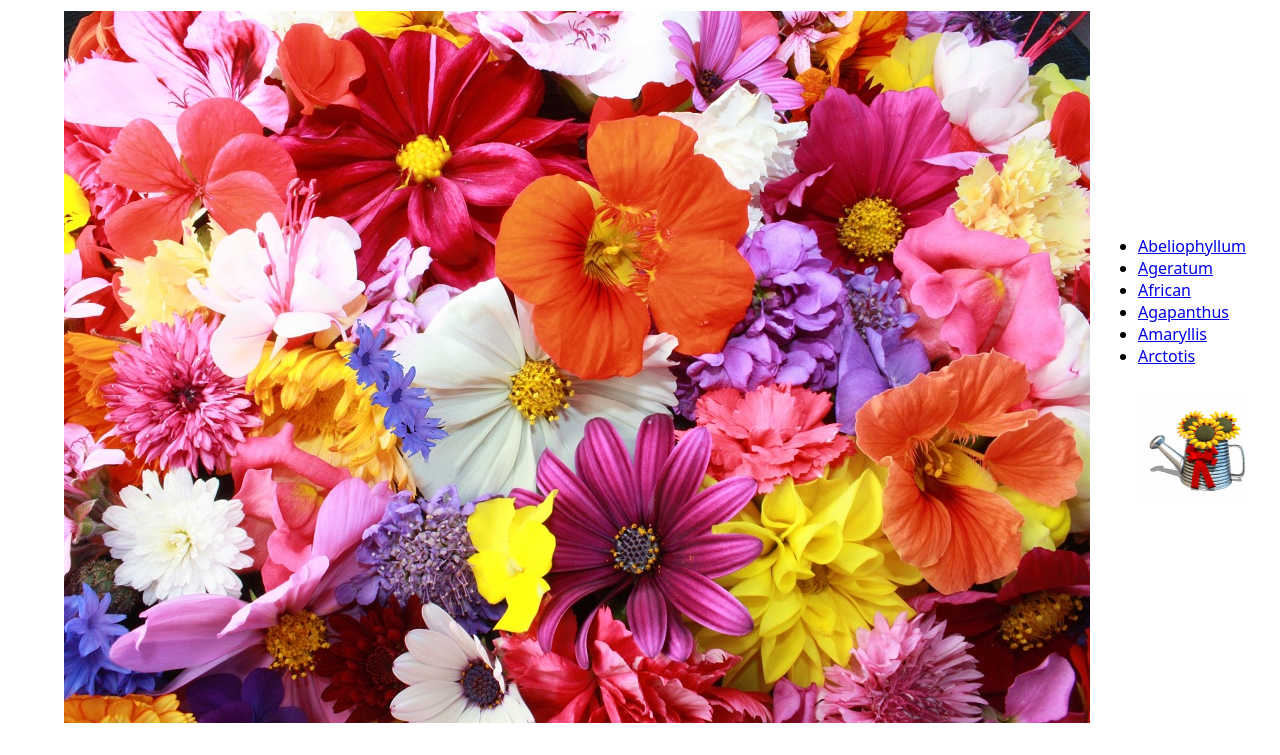
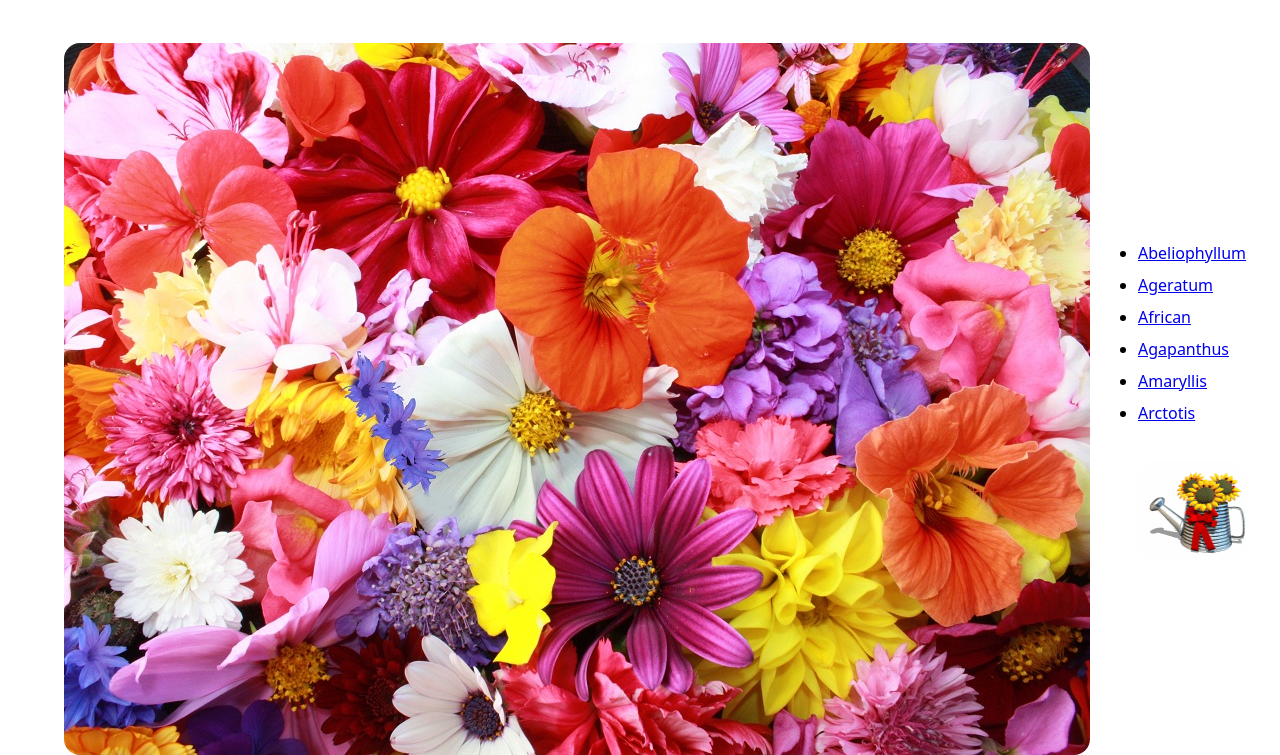
Before and after one commit to manjeetsharma0796/flower-catalog, a website: page resource/html/index.html in a window 1280 px wide. Shown: the part 81-836 px from the top of the page. Before the commit the page ends 804 px from the top, so only its background shows below. Drawn offline with Linux system fonts and the light colour scheme.

Commit message:
refactor: improve css for home and flower

```diff
--- a/resource/css/flower-style.css
+++ b/resource/css/flower-style.css
@@ -7,9 +7,12 @@
 }
 
 .page {
+  width: 80%;
   display: flex;
   flex-direction: row;
-  padding: 1em 1em;
+  padding: 1em 4em;
+  margin: 2em auto;
+  align-items: center;
 }
 
 .heading {
--- a/resource/css/home-style.css
+++ b/resource/css/home-style.css
@@ -16,15 +16,23 @@
 .catalog {
   width: 90%;
   margin: 0 auto;
-  padding-top: 1em;
+  margin-top: 3em;
   display: flex;
   flex-direction: row;
   align-items: center;
   column-gap: 3em;
 }
 
+.image {
+  border-radius: 1em;
+}
+
 .hide {
   visibility: hidden;
+}
+
+.list {
+  line-height: 2em;
 }
 
 .menu {
--- a/resource/html/index.html
+++ b/resource/html/index.html
@@ -8,9 +8,9 @@
   <body>
     <header class="page-head"><h1>Flower Catalog</h1></header>
     <main class="catalog">
-      <img src="/resource/images/freshorigins.jpg" />
+      <img src="/resource/images/freshorigins.jpg" class="image" />
       <section class="menu">
-        <ul>
+        <ul class="list">
           <li><a href="/resource/html/abeliophyllum.html">Abeliophyllum</a></li>
           <li><a href="/resource/html/ageratum.html">Ageratum</a></li>
           <li><a href="/resource/html/african.html">African</a></li>
@@ -22,6 +22,7 @@
           src="/resource/images/animated-flower-image-0021.gif"
           alt=""
           id="water-jug"
+          class="image"
         />
       </section>
     </main>
--- a/src/handler.js
+++ b/src/handler.js
@@ -5,7 +5,7 @@ const getMimeType = (url) => {
     jpeg: "image/jpeg",
     jpg: "image/jpeg",
     png: "image/png",
-    ico: "image/ico",
+    ico: "image/vnd.microsoft.icon",
     gif: "image/gif",
     html: "text/html",
     css: "text/css",
```
